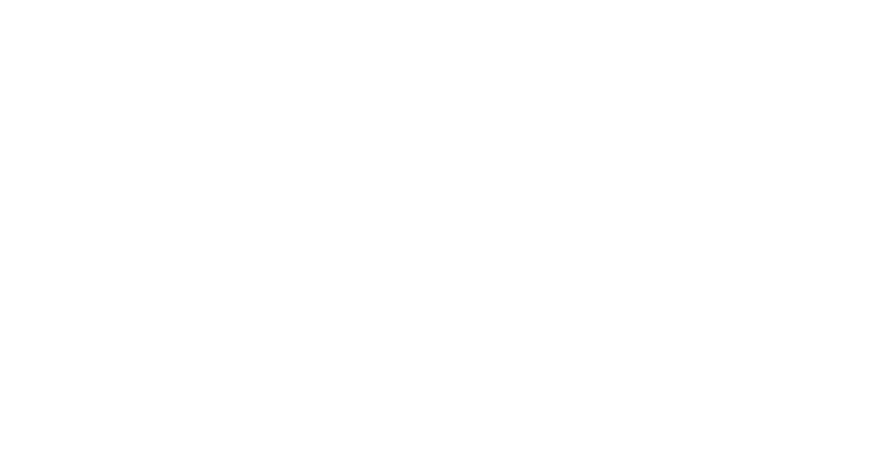
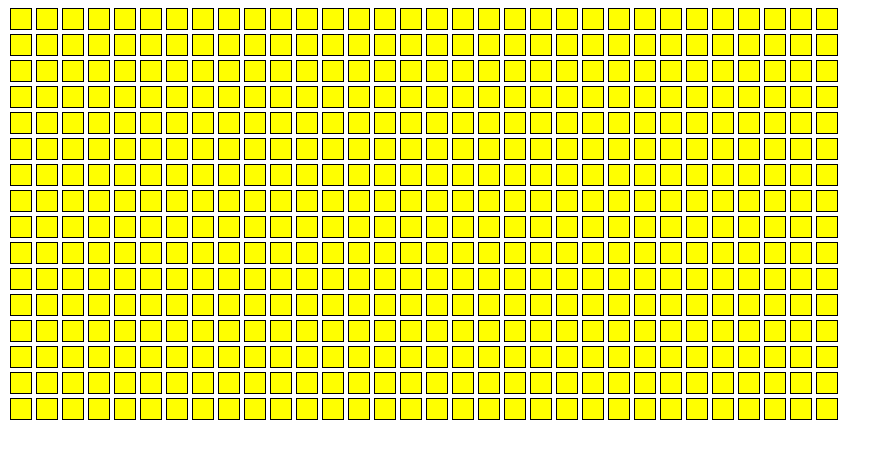
Before and after one commit to avuong12/grid, a plain HTML site: page index.html in a window 1280 px wide. Shown: the whole page, without its empty margins (0-891 px from the left). Drawn offline with Linux system fonts and the light colour scheme.

Commit message:
added pixel-paint as an app to loadApp on the server (onload function in the body)

```diff
--- a/html-grid.js
+++ b/html-grid.js
@@ -28,7 +28,7 @@ class HtmlGrid {
         cell.classList.toggle('empty-grid-cell');
     }
 
-    // draw function will iterate through each cell in the grid.
+    // Frist. draw function will iterate through each cell in the grid.
     // It will draw a cell for each cell coordinate. If the value
     // of the cell is true, draw a filled cell. If the value of
     // the cell is false, draw an empty cell.
--- a/index.html
+++ b/index.html
@@ -4,10 +4,11 @@
         <link rel='stylesheet' href='html_grid.css'>
         <script type="text/javascript" src="grid.js"></script>
         <script type="text/javascript" src="html-grid.js"></script>
+        <script type="text/javascript" src="pixel-paint.js"></script>
     </head>
-    <body>
+    <body onload="loadApp()">
         <div id="grid-canvas">
             <!-- HTML Print Out of Grid Will Go Here -->
         </div>
-    </body>
+    </bodyonload="loadApp()">
 </html>
--- /dev/null
+++ b/pixel-paint.js
@@ -0,0 +1,4 @@
+function loadApp() {
+    let htmlGrid = new HtmlGrid(16, 32);
+    htmlGrid.draw(document.getElementById('grid-canvas'));
+}
```
